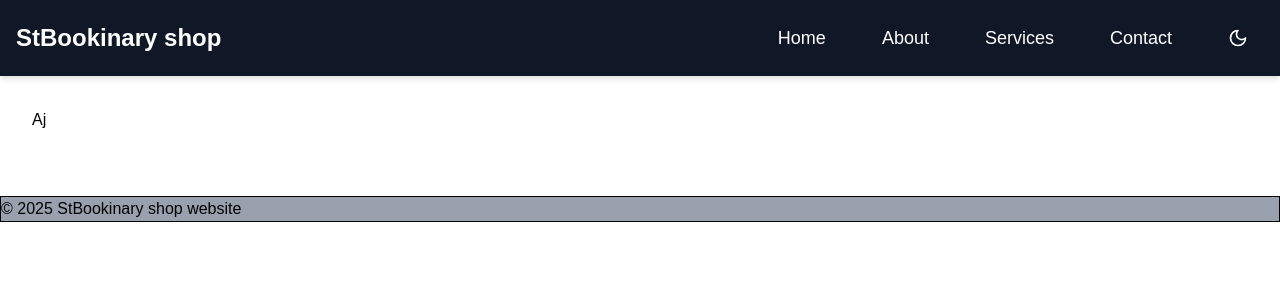
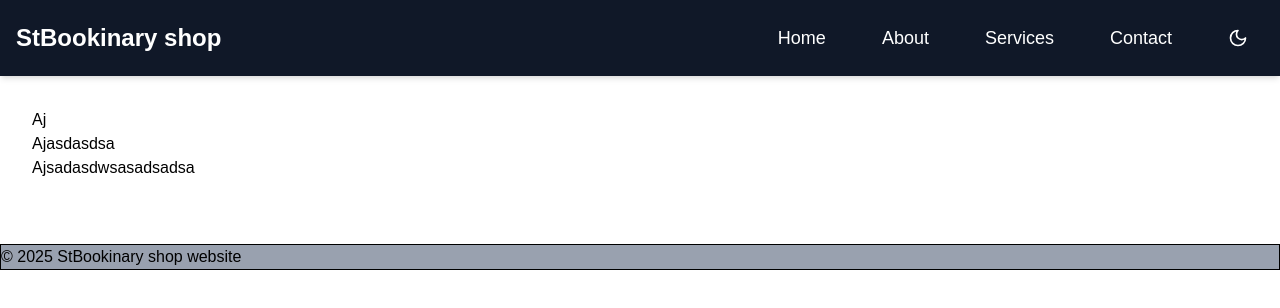
Before and after one commit to Plstr142/StBookinaryStore, a React (Vite) app in the folder frontend/: page /aj in a window 1280 px wide. Shown: the top 308 px of the page. Built offline with nearby package versions, Linux system fonts and the light colour scheme.

Commit message:
add h1 Aj page

```diff
--- a/frontend/src/pages/Aj.jsx
+++ b/frontend/src/pages/Aj.jsx
@@ -4,6 +4,8 @@ function Aj() {
   return (
     <>
       <h1>Aj</h1>
+      <h1>Ajasdasdsa</h1>
+      <h1>Ajsadasdwsasadsadsa</h1>
     </>
   );
 }
```
